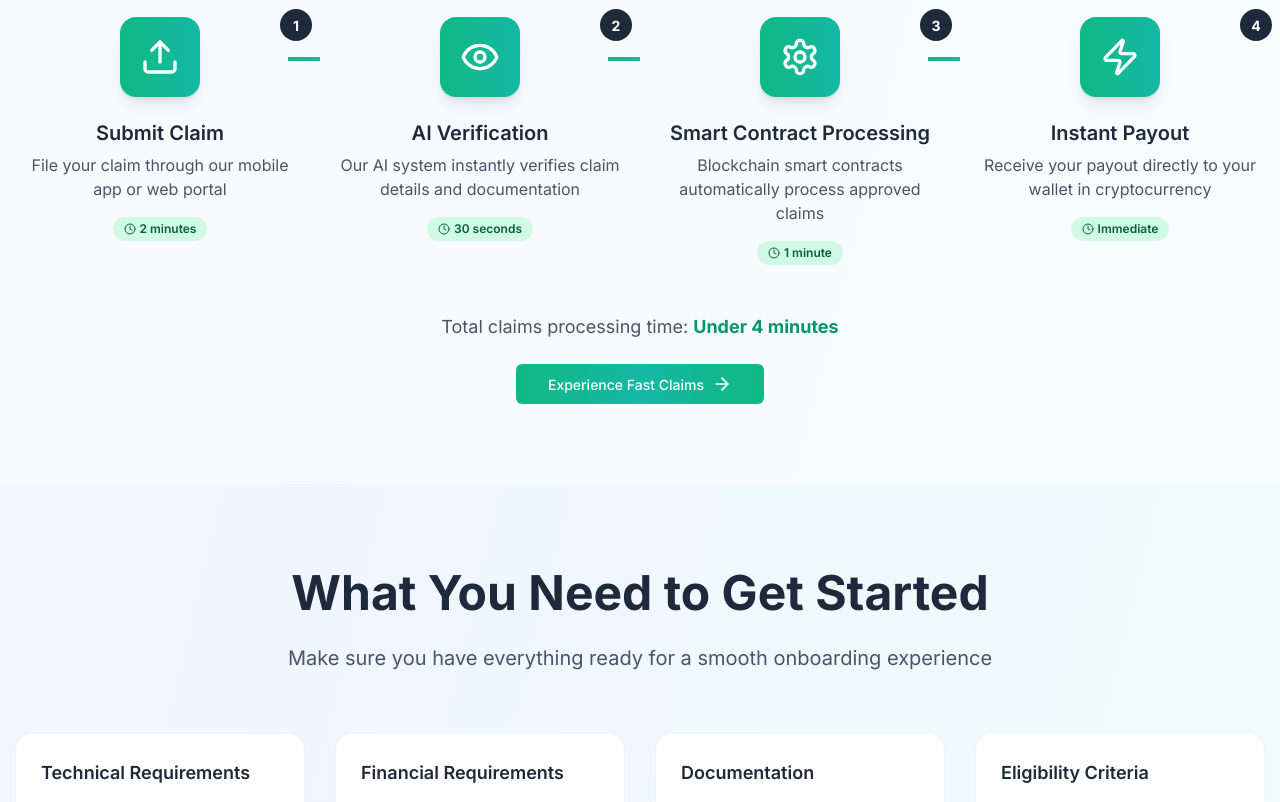
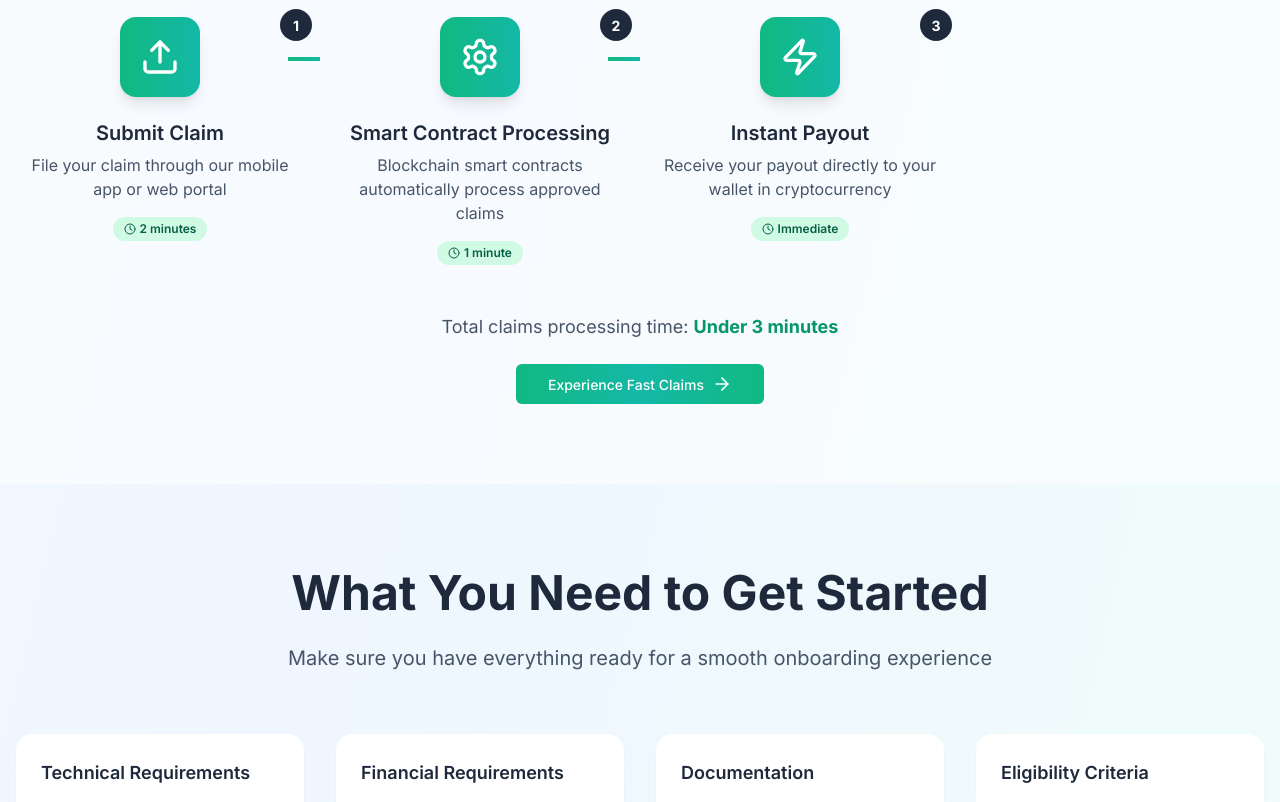
Before and after one commit to yizunwong/bolt-test, a Next.js app in the folder project/: page /how-it-works in a window 1280 px wide. Shown: the part 3440-4242 px from the top of the page. Built offline with nearby package versions, Linux system fonts and the light colour scheme.

Commit message:
small fix

```diff
--- a/project/app/how-it-works/page.tsx
+++ b/project/app/how-it-works/page.tsx
@@ -181,20 +181,13 @@ export default function HowItWorksPage() {
     },
     {
       step: 2,
-      title: 'AI Verification',
-      description: 'Our AI system instantly verifies claim details and documentation',
-      icon: Eye,
-      timeframe: '30 seconds'
-    },
-    {
-      step: 3,
       title: 'Smart Contract Processing',
       description: 'Blockchain smart contracts automatically process approved claims',
       icon: Settings,
       timeframe: '1 minute'
     },
     {
-      step: 4,
+      step: 3,
       title: 'Instant Payout',
       description: 'Receive your payout directly to your wallet in cryptocurrency',
       icon: Zap,
@@ -469,7 +462,7 @@ export default function HowItWorksPage() {
 
           <div className="text-center mt-12">
             <p className="text-lg text-slate-600 dark:text-slate-400 mb-6">
-              Total claims processing time: <span className="font-bold text-emerald-600 dark:text-emerald-400">Under 4 minutes</span>
+              Total claims processing time: <span className="font-bold text-emerald-600 dark:text-emerald-400">Under 3 minutes</span>
             </p>
             <Link href="/auth/register">
               <Button className="gradient-accent text-white floating-button px-8 py-3">
```
